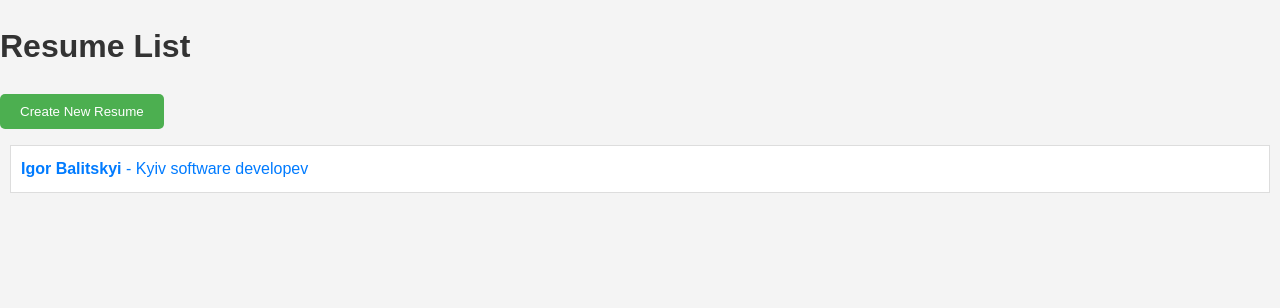
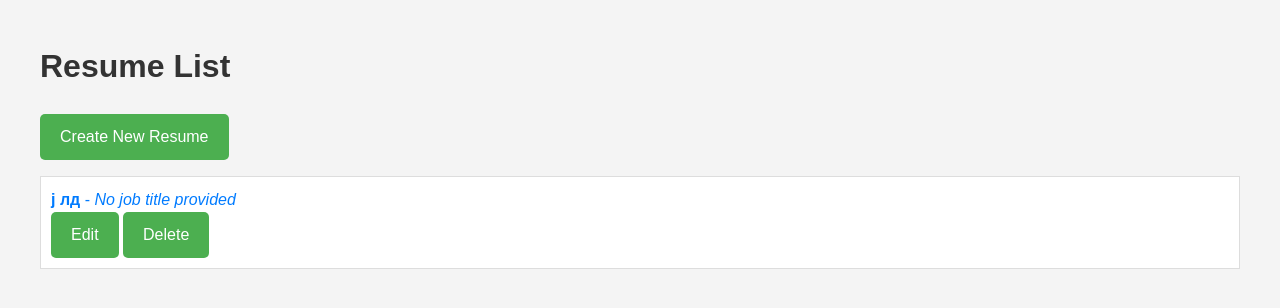
Before and after one commit to Igor-lc/CV_Builder, a Django app: page /resume/ in a window 1280 px wide. Shown: the top 308 px of the page. Run offline with Django 5.2, Linux system fonts and the light colour scheme; data comes from the database, SQL or seed files in the repository.

Commit message:
Add delete functionality and update views and URLs structure

```diff
--- a/resume/models.py
+++ b/resume/models.py
@@ -1,4 +1,7 @@
+# resume/models.py
+
 from django.db import models
+
 
 class Resume(models.Model):
     first_name = models.CharField(max_length=100)
@@ -8,17 +11,23 @@
     address = models.TextField(null=True, blank=True)
     about_me = models.TextField(null=True, blank=True)
     skills = models.TextField(null=True, blank=True)
-    work_experience = models.TextField(null=True, blank=True)
     education = models.TextField(null=True, blank=True)
     institution_name = models.CharField(max_length=100, null=True, blank=True)
-    company_name = models.CharField(max_length=100, null=True, blank=True)
-    job_description = models.TextField(null=True, blank=True)
-    job_title = models.CharField(max_length=100, null=True, blank=True)
-    start_date = models.DateField(null=True, blank=True)
-    end_date = models.DateField(null=True, blank=True)
     education_degree = models.CharField(max_length=100, null=True, blank=True)
     graduation_date = models.DateField(null=True, blank=True)
     date_created = models.DateTimeField(auto_now_add=True)
 
     def __str__(self):
         return f"{self.first_name} {self.last_name}"
+
+
+class WorkExperience(models.Model):
+    resume = models.ForeignKey(Resume, related_name="work_experiences", on_delete=models.CASCADE)
+    job_title = models.CharField(max_length=100)
+    company_name = models.CharField(max_length=100)
+    job_description = models.TextField(null=True, blank=True)
+    start_date = models.DateField()
+    end_date = models.DateField(null=True, blank=True)  # Якщо це поточна робота, поле може бути порожнім
+
+    def __str__(self):
+        return f"{self.job_title} at {self.company_name}"
--- a/resume/static/css/styles.css
+++ b/resume/static/css/styles.css
@@ -1,3 +1,7 @@
+/* styles.css */
+
+/* Повна адреса файлу: static/css/styles.css */
+
 /* Стилізація всіх кнопок з класом .styled-button */
 .styled-button {
     background-color: #4CAF50; /* Зелений фон */
@@ -5,16 +9,35 @@
     padding: 10px 20px;        /* Відступи */
     border: none;              /* Без рамки */
     border-radius: 5px;        /* Круглі краї */
-    cursor: pointer;          /* Вказівник при наведенні */
+    cursor: pointer;           /* Вказівник при наведенні */
     text-align: center;        /* Центрування тексту */
     display: inline-block;     /* Щоб кнопка не займала весь рядок */
+    transition: background-color 0.3s ease; /* Плавний перехід кольору */
 }
 
 .styled-button:hover {
     background-color: #45a049; /* Темніший зелений при наведенні */
 }
 
-/* Інші стилі, щоб загальний вигляд був гармонійним */
+/* Уніфікований стиль для всіх форм */
+form {
+    margin-bottom: 20px;
+}
+
+/* Стиль полів форми */
+form input[type="text"],
+form input[type="email"],
+form input[type="date"],
+form textarea {
+    width: 100%;
+    padding: 10px;
+    margin-bottom: 15px;
+    border: 1px solid #ddd;
+    border-radius: 5px;
+    font-size: 14px;
+}
+
+/* Загальні стилі для сторінок */
 body {
     font-family: Arial, sans-serif;
     line-height: 1.6;
@@ -34,7 +57,7 @@
 
 li {
     background-color: #fff;
-    margin: 10px;
+    margin: 10px 0;
     padding: 10px;
     border: 1px solid #ddd;
 }
@@ -48,12 +71,30 @@
     text-decoration: underline;
 }
 
+/* Контейнер для вирівнювання контенту */
 .container {
     max-width: 1200px;
     margin: 0 auto;
     padding: 20px;
 }
 
+/* Стилі для секцій резюме */
 .resume-details p {
     margin: 5px 0;
 }
+
+/* Стиль заголовків в резюме */
+.resume-details h2 {
+    color: #4CAF50;
+    margin-top: 20px;
+    font-size: 1.5em;
+}
+
+/* Плавний перехід кольорів для лінків */
+a {
+    transition: color 0.3s ease;
+}
+
+a:hover {
+    color: #0056b3;
+}
--- a/resume/templates/resume/resume_list.html
+++ b/resume/templates/resume/resume_list.html
@@ -1,3 +1,5 @@
+<!-- resume/templates/resume/resume_list.html -->
+
 <!DOCTYPE html>
 <html lang="en">
 <head>
@@ -8,17 +10,19 @@
     <link rel="stylesheet" href="{% static 'css/styles.css' %}">
 </head>
 <body>
+    <div class="container">
         <h1>Resume List</h1>
 
-    <!-- Форма для створення нового резюме -->
-    <form action="{% url 'resume:create_resume' %}" method="get">
-        <button class="styled-button" type="submit">Create New Resume</button>
-    </form>
+        <!-- Кнопка для створення нового резюме -->
+        <a href="{% url 'resume:create_resume' %}" class="styled-button">
+            Create New Resume
+        </a>
 
-    <ul>
+        <!-- Список резюме -->
+        <ul class="resume-list">
             {% for resume in resumes %}
-            <li>
-                <a href="{% url 'resume:resume_detail' resume.pk %}">
+                <li class="resume-item">
+                    <a href="{% url 'resume:resume_detail' resume.pk %}" class="resume-link">
                         <strong>{{ resume.first_name }} {{ resume.last_name }}</strong>
                         {% if resume.job_title %}
                             - {{ resume.job_title }}
@@ -26,8 +30,14 @@
                             - <em>No job title provided</em>
                         {% endif %}
                     </a>
+                    <!-- Кнопки для редагування та видалення -->
+                    <div class="resume-actions">
+                        <a href="{% url 'resume:edit_resume' resume.pk %}" class="styled-button">Edit</a>
+                        <a href="{% url 'resume:delete_resume_confirmation' resume.pk %}" class="styled-button">Delete</a>
+                    </div>
                 </li>
             {% endfor %}
         </ul>
+    </div>
 </body>
 </html>
--- a/resume/urls.py
+++ b/resume/urls.py
@@ -1,10 +1,26 @@
+# resume/urls.py
+
 from django.urls import path
 from . import views
 
 app_name = 'resume'
 
 urlpatterns = [
+    # Сторінка створення нового резюме
     path('create/', views.create_resume, name='create_resume'),
+
+    # Головна сторінка зі списком резюме
     path('', views.resume_list, name='resume_list'),
+
+    # Детальна сторінка резюме
     path('<int:pk>/', views.resume_detail, name='resume_detail'),
+
+    # Сторінка редагування резюме
+    path('<int:pk>/edit/', views.edit_resume, name='edit_resume'),
+
+    # Сторінка підтвердження видалення резюме
+    path('<int:pk>/delete/', views.delete_resume_confirmation, name='delete_resume_confirmation'),
+
+    # Сторінка видалення резюме
+    path('<int:pk>/delete/confirm/', views.delete_resume, name='delete_resume'),
 ]
--- a/resume/views.py
+++ b/resume/views.py
@@ -1,9 +1,15 @@
+# resume/views.py
+
 from django.shortcuts import render, redirect, get_object_or_404
 from .forms import ResumeForm
 from .models import Resume
 
-
+# Функція створення резюме
 def create_resume(request):
+    """
+    resume/views.py: create_resume
+    Створення нового резюме.
+    """
     if request.method == "POST":
         form = ResumeForm(request.POST)
         if form.is_valid():
@@ -13,12 +19,61 @@
         form = ResumeForm()
     return render(request, 'resume/create_resume.html', {'form': form})
 
-
+# Функція для відображення списку резюме
 def resume_list(request):
+    """
+    resume/views.py: resume_list
+    Відображення списку всіх резюме.
+    """
     resumes = Resume.objects.all()
     return render(request, 'resume/resume_list.html', {'resumes': resumes})
 
-
+# Функція для відображення деталей резюме
 def resume_detail(request, pk):
+    """
+    resume/views.py: resume_detail
+    Відображення деталей конкретного резюме.
+    """
     resume = get_object_or_404(Resume, pk=pk)
     return render(request, 'resume/resume_detail.html', {'resume': resume})
+
+# Функція для редагування резюме
+def edit_resume(request, pk):
+    """
+    resume/views.py: edit_resume
+    Редагування існуючого резюме.
+    """
+    resume = get_object_or_404(Resume, pk=pk)
+
+    if request.method == "POST":
+        form = ResumeForm(request.POST, instance=resume)
+        if form.is_valid():
+            form.save()
+            return redirect('resume:resume_detail', pk=resume.pk)
+    else:
+        form = ResumeForm(instance=resume)
+
+    return render(request, 'resume/edit_resume.html', {'form': form, 'resume': resume})
+
+# Функція для підтвердження видалення резюме
+def delete_resume_confirmation(request, pk):
+    """
+    resume/views.py: delete_resume_confirmation
+    Підтвердження видалення резюме.
+    """
+    resume = get_object_or_404(Resume, pk=pk)
+    return render(request, 'resume/delete_resume_confirmation.html', {'resume': resume})
+
+# Функція для видалення резюме
+def delete_resume(request, pk):
+    """
+    resume/views.py: delete_resume
+    Фактичне видалення резюме.
+    """
+    resume = get_object_or_404(Resume, pk=pk)
+
+    if request.method == "POST":
+        resume.delete()
+        return redirect('resume:resume_list')
+
+    return redirect('resume:delete_resume_confirmation', pk=pk)
```
Also changed, not shown: resume/admin.py (+14 -2 lines), resume/forms.py (+17 -5 lines), resume/templates/resume/base.html (added, +39 -0 lines), resume/templates/resume/create_resume.html (+10 -4 lines), resume/templates/resume/delete_resume_confirmation.html (added, +23 -0 lines), resume/templates/resume/edit_resume.html (added, +37 -0 lines), resume/templates/resume/resume_detail.html (+28 -5 lines), db.sqlite3, resume/migrations/0003_profile_workexperience_delete_resume.py (added), resume/migrations/0004_resume_remove_workexperience_profile_and_more.py (added). Lines whose indentation alone changed are shown as unchanged.
